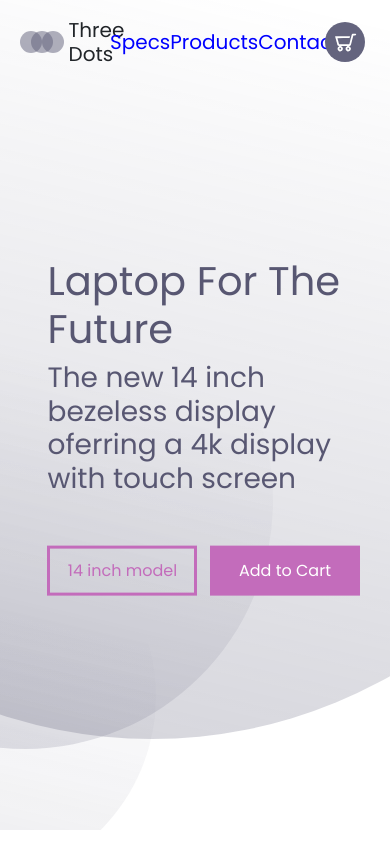
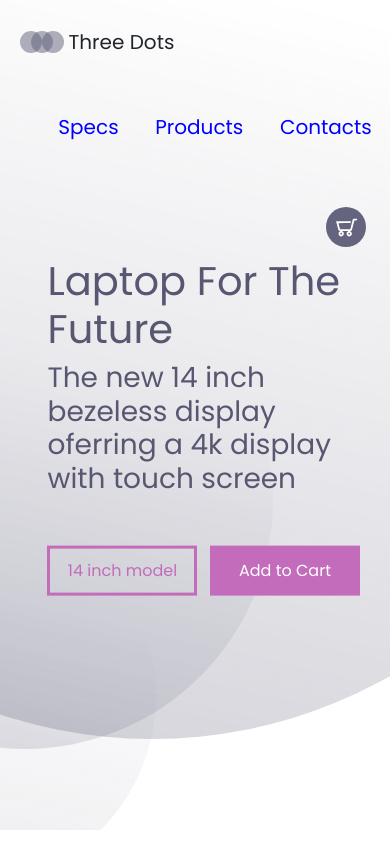
Before and after one commit to TsykuraWork/TsykuraWork.github.io, a plain HTML site: page try/index.html in a window 390 px wide. Shown: the top 844 px of the page. Drawn offline with Linux system fonts and the light colour scheme.

Commit message:
Update index.html

```diff
--- a/try/index.html
+++ b/try/index.html
@@ -12,7 +12,7 @@
 <body>
 
     <div class="row">
-       <div class="col-lg-3 col-md-3 col-sm-2  col-2 ">
+       <div class="col-lg-3 col-md-3 col-sm-2  col-12 ">
                 <div class="logo-container">
                     <img src="img/logo.svg" alt="">
 
@@ -21,14 +21,14 @@
        </div>
 
 
-       <div class="col-lg-6 col-md-6 col-sm-8 col-8  ">
+       <div class="col-lg-6 col-md-6 col-sm-8 col-12  ">
           <ul>
                 <li><a href="#">Specs</a></li>
                 <li><a href="#">Products</a></li>
                 <li><a href="#">Contacts</a></li>
           </ul>
        </div>
-       <div class="col-lg-3 col-md-3 col-sm-2 col-2  ">
+       <div class="col-lg-3 col-md-3 col-sm-2 col-12  ">
            <div class="cart">
                 <img class="cart-img" src="img/cart.svg" alt="">
            </div>
```
